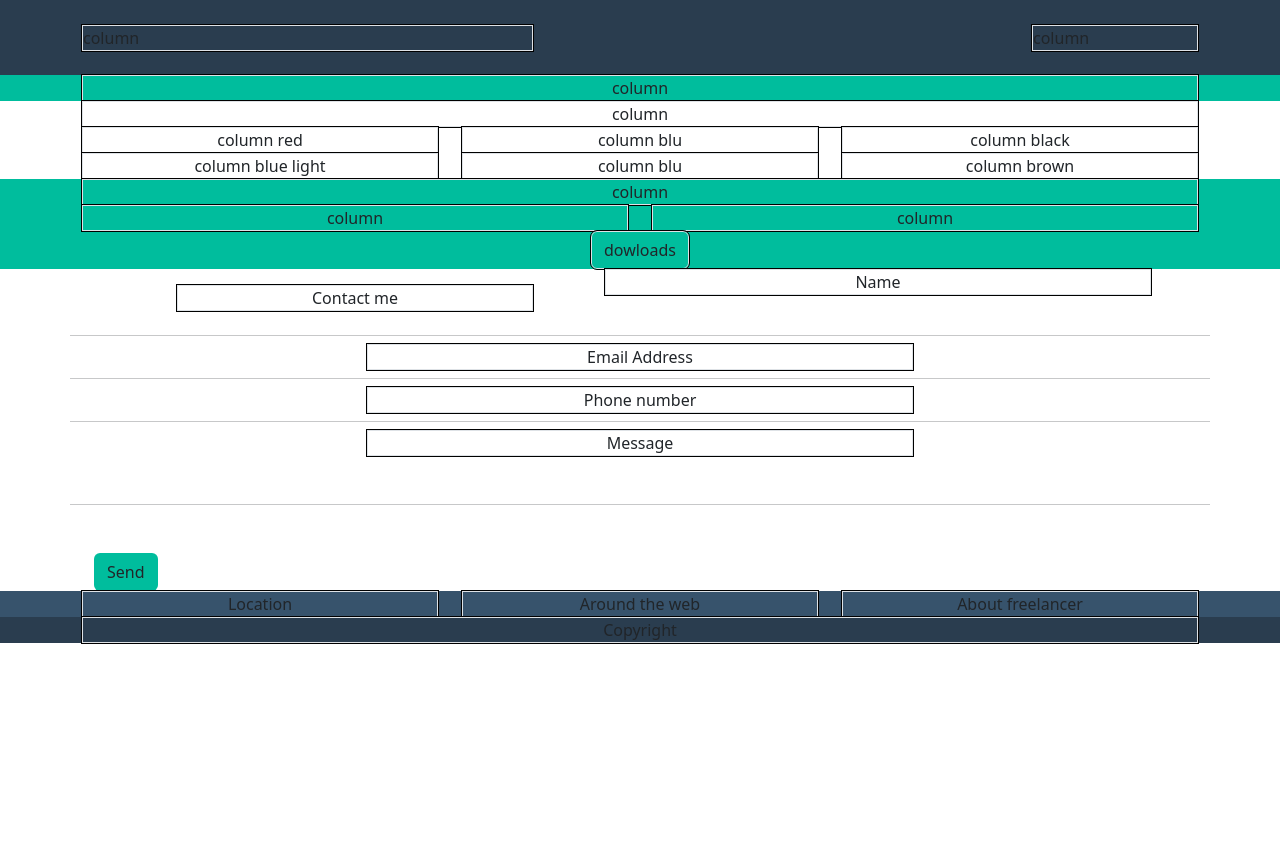
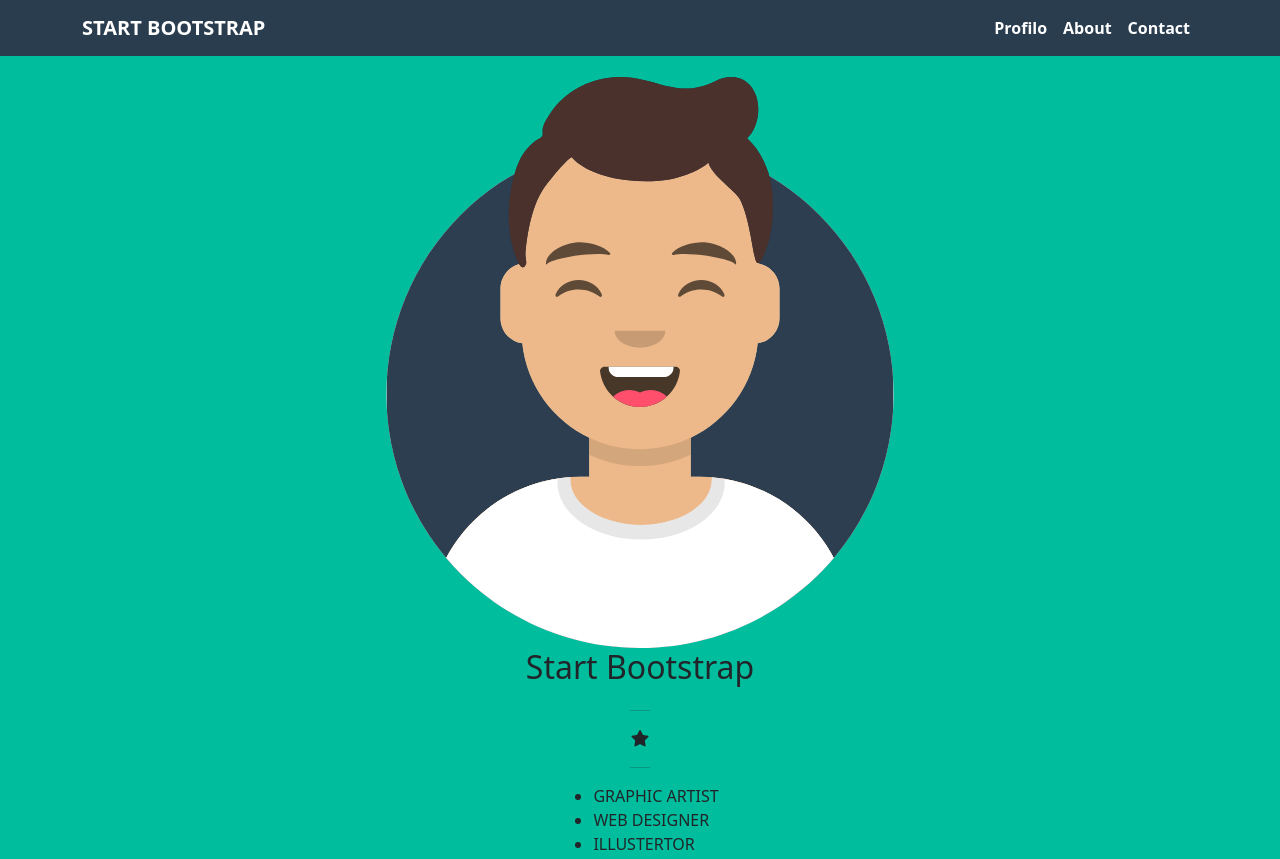
Before and after one commit to Andrea030105/html-css-bootstrap-grid, a plain HTML site: page index.html in a window 1280 px wide. Shown: the top 859 px of the page. Before the commit the page ends 800 px from the top, so only its background shows below. Drawn offline with nearby package versions, Linux system fonts and the light colour scheme.

Commit message:
navbar-done

```diff
--- a/css/style.css
+++ b/css/style.css
@@ -4,13 +4,23 @@
     box-sizing: border-box;
 }
 
+/* NAV-BAR  */
+
+.cl-white a,
+.cl-white li {
+    color: white;
+    font-weight: bold;
+}
+
+.cl-white a:hover,
+.cl-white a:focus {
+    color: white;
+}
+
+
+
 .border {
     outline: 1px solid black;
-}
-
-header {
-    height: 75px;
-    background-color: #2a3d4f;
 }
 
 .bg-green {
--- a/index.html
+++ b/index.html
@@ -4,6 +4,9 @@
 <head>
     <meta charset="UTF-8">
     <meta name="viewport" content="width=device-width, initial-scale=1.0">
+    <link rel="stylesheet" href="https://cdnjs.cloudflare.com/ajax/libs/font-awesome/7.0.1/css/all.min.css"
+        integrity="sha512-2SwdPD6INVrV/lHTZbO2nodKhrnDdJK9/kg2XD1r9uGqPo1cUbujc+IYdlYdEErWNu69gVcYgdxlmVmzTWnetw=="
+        crossorigin="anonymous" referrerpolicy="no-referrer" />
     <link href="https://cdn.jsdelivr.net/npm/bootstrap@5.3.8/dist/css/bootstrap.min.css" rel="stylesheet"
         integrity="sha384-sRIl4kxILFvY47J16cr9ZwB07vP4J8+LH7qKQnuqkuIAvNWLzeN8tE5YBujZqJLB" crossorigin="anonymous">
     <link rel="stylesheet" href="./css/style.css">
@@ -11,30 +14,51 @@
 </head>
 
 <body>
-    <header class=" d-flex align-items-center">
-        <div class="container">
-            <div class="row justify-content-between">
-                <div class="col-5">
-                    <div class="border">
-                        column
-                    </div>
-                </div>
-                <div class="col-2">
-                    <div class="border">
-                        column
-                    </div>
-                </div>
+    <nav class="navbar navbar-expand-lg bg-gray">
+        <div class="container cl-white">
+            <a class="navbar-brand text-uppercase" href="#">Start Bootstrap</a>
+            <button class="navbar-toggler" type="button" data-bs-toggle="collapse" data-bs-target="#navbarScroll"
+                aria-controls="navbarScroll" aria-expanded="false" aria-label="Toggle navigation">
+                <span class="navbar-toggler-icon"></span>
+            </button>
+            <div class="collapse navbar-collapse flex-grow-0" id="navbarScroll">
+                <ul class="navbar-nav me-auto my-2 my-lg-0 navbar-nav-scroll" style="--bs-scroll-height: 100px;">
+                    <li class="nav-item">
+                        <a class="nav-link" href="#">Profilo</a>
+                    </li>
+                    <li class="nav-item">
+                        <a class="nav-link" href="#">About</a>
+                    </li>
+                    <li class="nav-item dropdown">
+                        <a class="nav-link" href="#">
+                            Contact
+                        </a>
+                    </li>
+                </ul>
             </div>
         </div>
-    </header>
+    </nav>
     <div class="container-fluid">
         <div class="row">
             <div class="col-12 bg-green">
                 <div class="container">
                     <div class="row">
-                        <div class="col-12 text-center">
-                            <div class="border">
-                                column
+                        <div class="col-12">
+                            <div class="d-flex flex-column align-items-center">
+                                <img class="w-50" src="./img/avatar.svg" alt="avatar">
+                                <h2>
+                                    Start Bootstrap
+                                </h2>
+                                <div class="star">
+                                    <hr>
+                                    <i class="fa-solid fa-star"></i>
+                                    <hr>
+                                </div>
+                                <ul>
+                                    <li>GRAPHIC ARTIST</li>
+                                    <li>WEB DESIGNER</li>
+                                    <li>ILLUSTERTOR</li>
+                                </ul>
                             </div>
                         </div>
                     </div>
@@ -183,6 +207,9 @@
             </div>
         </div>
     </footer>
+    <script src="https://cdn.jsdelivr.net/npm/bootstrap@5.3.8/dist/js/bootstrap.bundle.min.js"
+        integrity="sha384-FKyoEForCGlyvwx9Hj09JcYn3nv7wiPVlz7YYwJrWVcXK/BmnVDxM+D2scQbITxI"
+        crossorigin="anonymous"></script>
 </body>
 
 </html>
```
